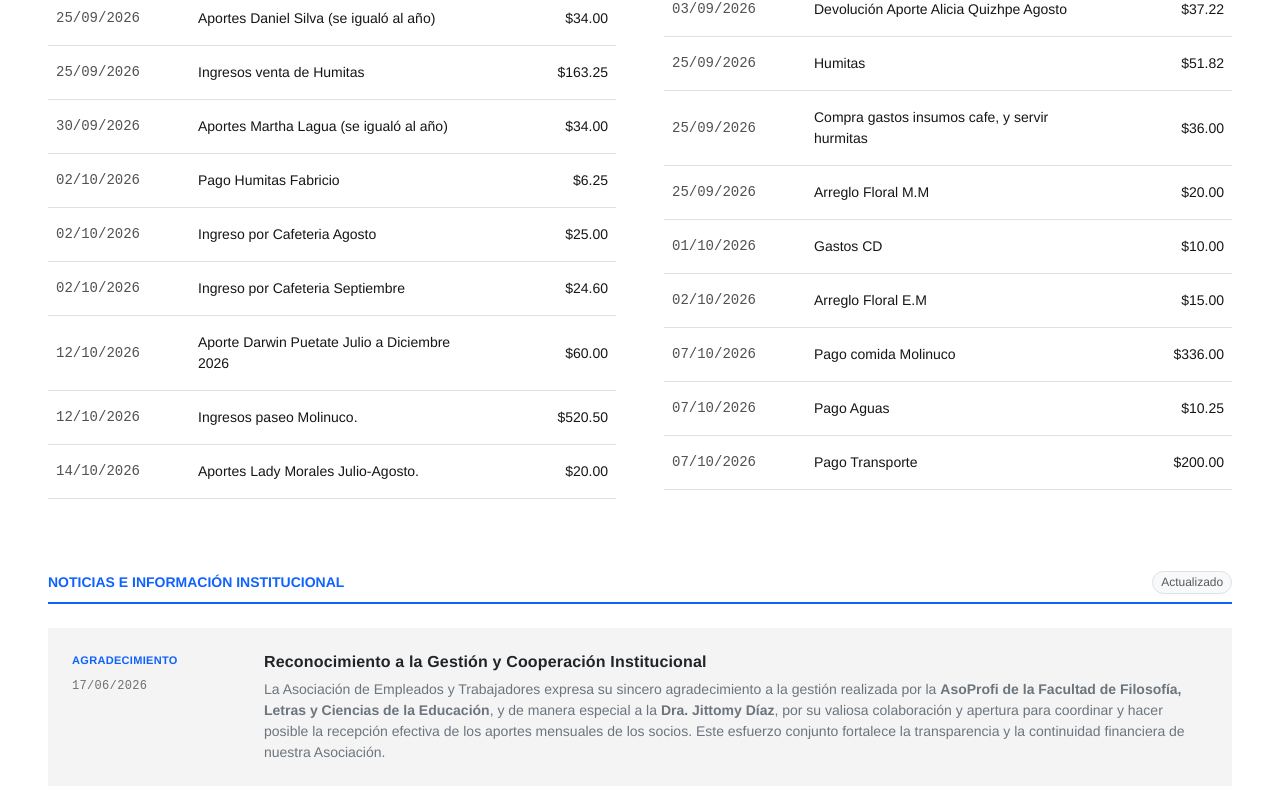
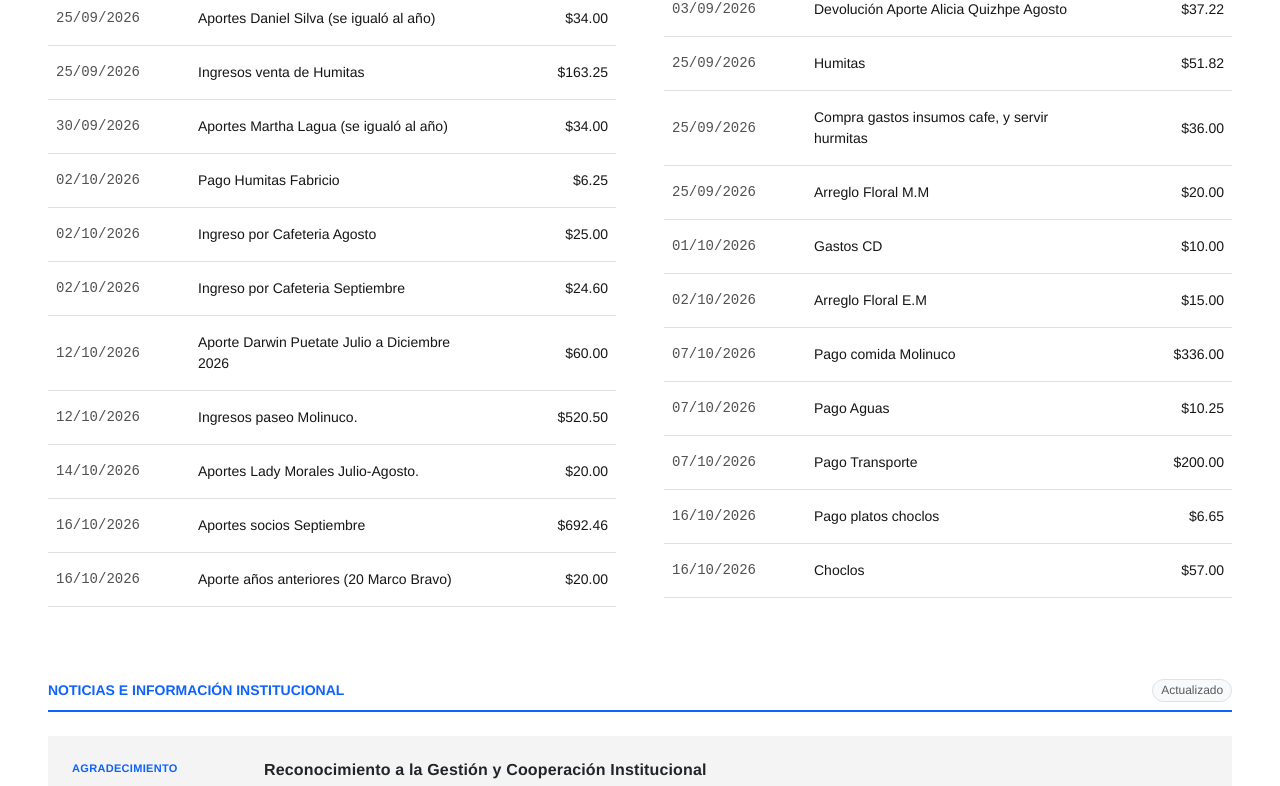
Before and after one commit to jjorgeadrian007/cuentas_aso, a React (Vite) app: page / in a window 1280 px wide. Shown: the part 1756-2542 px from the top of the page. Built offline with nearby package versions, Linux system fonts and the light colour scheme.

Commit message:
actualizacion 16-10-2026

```diff
--- a/src/App.jsx
+++ b/src/App.jsx
@@ -34,6 +34,8 @@ export default function DashboardAsociacion() {
     { id: 26, fecha: "12/10/2026", nombre: "Aporte Darwin Puetate Julio a Diciembre 2026", valor: 60.00 },
     { id: 27, fecha: "12/10/2026", nombre: "Ingresos paseo Molinuco.", valor: 520.50 },
     { id: 28, fecha: "14/10/2026", nombre: "Aportes Lady Morales Julio-Agosto.", valor: 20.00 },
+    { id: 29, fecha: "16/10/2026", nombre: "Aportes socios Septiembre", valor: 692.46 },
+    { id: 30, fecha: "16/10/2026", nombre: "Aporte años anteriores (20 Marco Bravo)", valor: 20.00 },
   ]);
 
   const [egresos] = useState([
@@ -65,7 +67,9 @@ export default function DashboardAsociacion() {
     { id: 26, fecha: "02/10/2026", nombre: "Arreglo Floral E.M", valor: 15.00 },
     { id: 27, fecha: "07/10/2026", nombre: "Pago comida Molinuco", valor: 336.00 },
     { id: 28, fecha: "07/10/2026", nombre: "Pago Aguas", valor:10.25 },
-    { id: 29, fecha: "07/10/2026", nombre: "Pago Transporte", valor:200.00 }
+    { id: 29, fecha: "07/10/2026", nombre: "Pago Transporte", valor:200.00 },
+    { id: 30, fecha: "16/10/2026", nombre: "Pago platos choclos", valor:6.65 },
+    { id: 31, fecha: "16/10/2026", nombre: "Choclos", valor:57.00 }
   ]);
 
 
```
